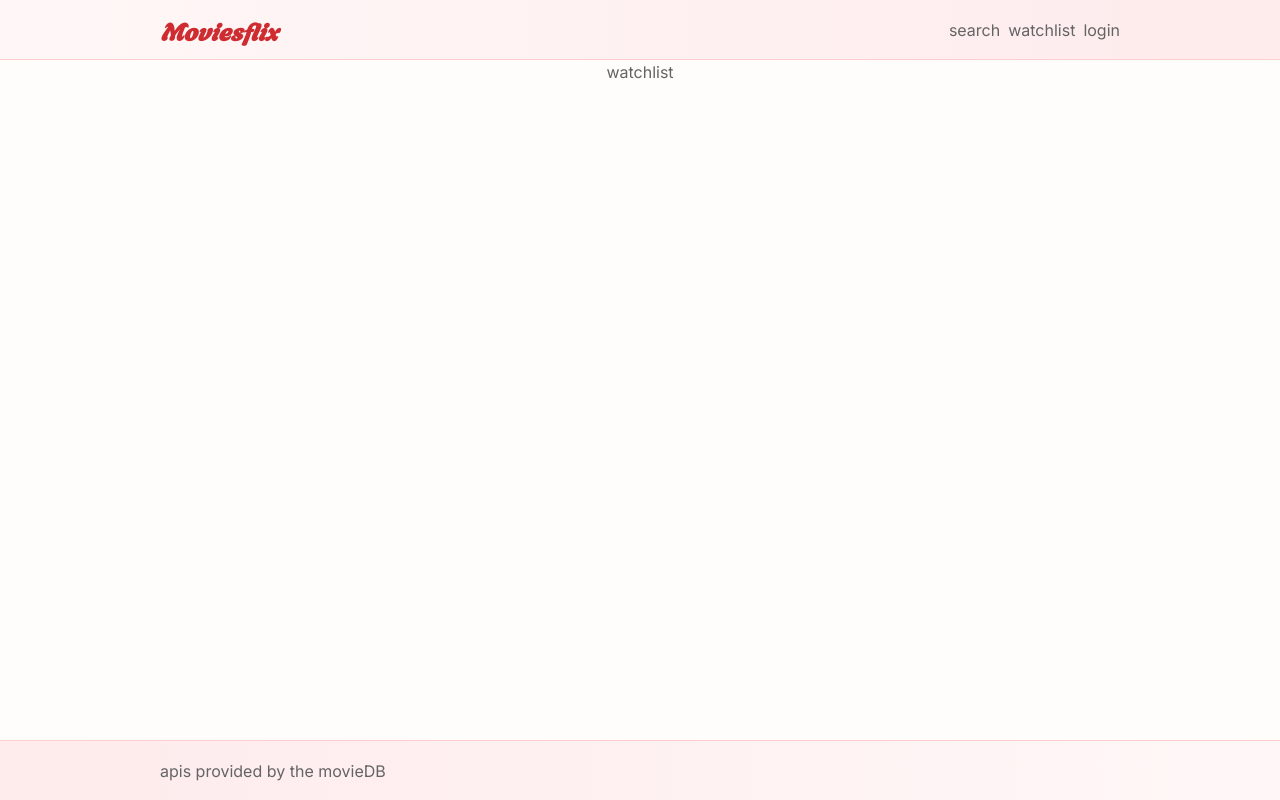
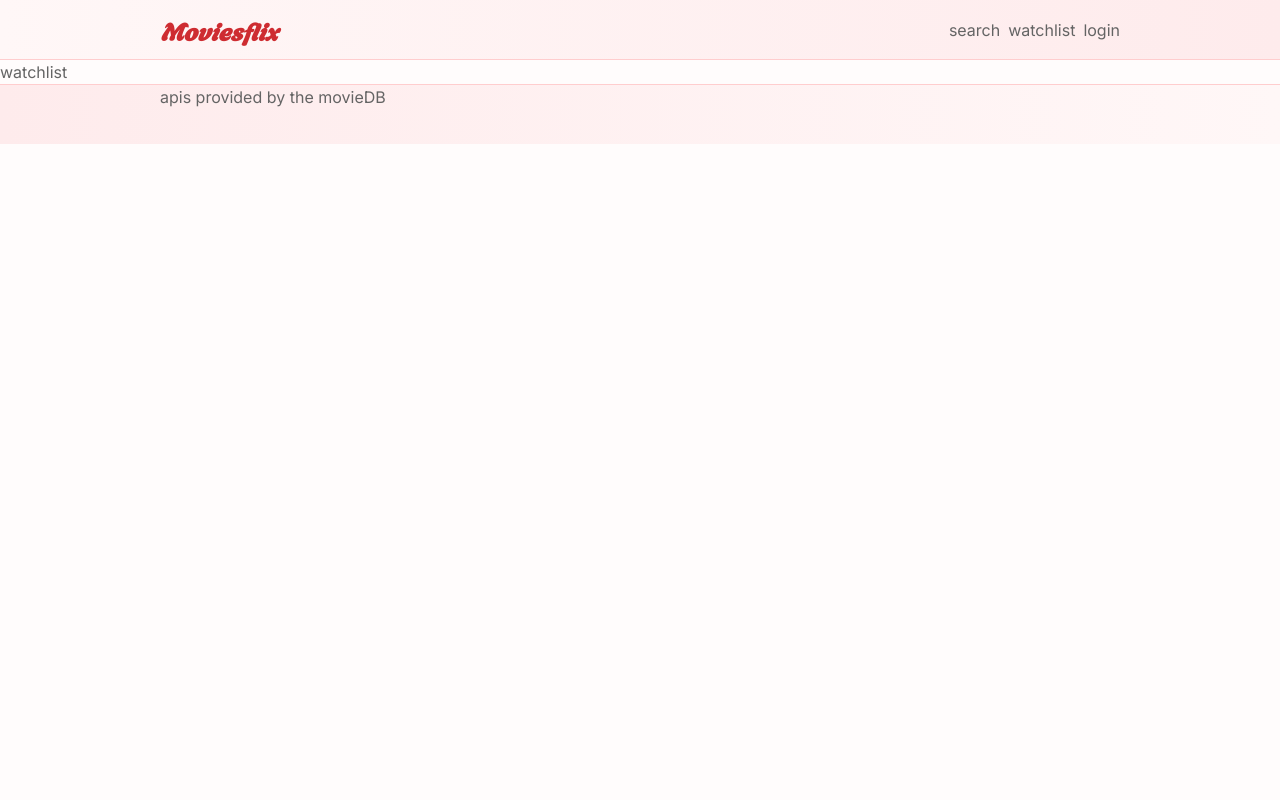
Before and after one commit to GajendrasinghDawar/moviesflix-nextjs, a Next.js app: page /watchlist in a window 1280 px wide. Built offline with nearby package versions, Linux system fonts and the light colour scheme.

Commit message:
got scrollable area in movies route

```diff
--- a/src/app/_components/Carousel.jsx
+++ b/src/app/_components/Carousel.jsx
@@ -11,17 +11,16 @@ export async function Carousel({ movies, view }) {
       <div className="flex overflow-y-hidden  snap-x overflow-x-scroll  gap-1  snap-mandatory scroll-pl-10 py-1 mb-2">
         {movies.map((movie) => {
           return (
-            <Link
-              key={movie.title}
-              href={"#"}
-              className="min-h-[200px]  max-h-[150px] min-w-[150px] max-w-[150px] block relative snap-center"
-            >
+            <Link key={movie.title} href={"#"}>
+              <div className="min-h-[200px]  max-h-[150px] min-w-[150px] max-w-[150px] block relative snap-center">
                 <Image
                   src={getMedia(movie.poster_path, "w300")}
                   alt={movie.title}
                   fill
+                  sizes="100%"
                   className={` object-fill `}
                 />
+              </div>
             </Link>
           )
         })}
--- a/src/app/_components/Footer.jsx
+++ b/src/app/_components/Footer.jsx
@@ -1,9 +1,17 @@
 export function Footer() {
   return (
-    <div className="bg-gradient-to-l from-red2 to-red3 min-h-[60px] border-t border-red5 md:flex  md:justify-center px-2 md:px-0">
-      <footer className="md:w-9/12 flex  items-center">
+    <Container>
+      <footer className="flex  items-center">
         <div>apis provided by the movieDB</div>
       </footer>
+    </Container>
+  )
+}
+
+function Container({ children }) {
+  return (
+    <div className="bg-gradient-to-l from-red2 to-red3 min-h-[60px] border-t border-red5 md:flex  md:justify-center px-2 md:px-0">
+      <div className="md:w-9/12 w-full px-2 md:px-0">{children}</div>
     </div>
   )
 }
--- a/src/app/_components/NavBar.jsx
+++ b/src/app/_components/NavBar.jsx
@@ -1,10 +1,10 @@
 import Link from "next/link"
 import { logoFont } from "../fonts"
+
 export function Navbar() {
   return (
-    //bg-gradient-to-r from-red2 to-red3
-    <div className="bg-gradient-to-r from-red2 to-red3 min-h-[60px] border-b border-red5   md:flex md:justify-center sticky top-0 w-full z-10 ">
-      <nav className="md:w-9/12 flex  items-center justify-center min-h-full w-full px-2 md:px-0 bg-inherit">
+    <Container>
+      <nav className="flex  items-center justify-center min-h-full">
         <Link
           href={"/"}
           className={`text-red11 font-extrabold italic no-underline sm:text-2xl ${logoFont.className} cursor-pointer select-none`}
@@ -17,6 +17,14 @@ export function Navbar() {
           <li>login</li>
         </ul>
       </nav>
+    </Container>
+  )
+}
+
+function Container({ children }) {
+  return (
+    <div className="bg-gradient-to-r from-red2 to-red3 h-[60px] border-b border-red5   md:flex md:justify-center sticky top-0 w-full z-10  ">
+      <div className="md:w-9/12 w-full px-2 md:px-0">{children}</div>
     </div>
   )
 }
--- a/src/app/_components/ResultPage.jsx
+++ b/src/app/_components/ResultPage.jsx
@@ -4,10 +4,10 @@ import { getMedia } from "lib/api"
 
 export function ResultPage({ movies, nextPage }) {
   return (
-    <div className="mb-8 grid gap-2 grid-cols-imageGrid">
+    <div className=" mb-8 h-full grid gap-2 grid-cols-imageGrid ">
       {movies.map((movie) => (
         <Link href={""} key={movie.id}>
-          <div className=" h-[250px] relative ">
+          <div className=" h-[250px] max-h-[250px] relative ">
             <Image
               src={getMedia(movie.poster_path, "w342")}
               alt={movie.title}
--- a/src/app/layout.js
+++ b/src/app/layout.js
@@ -14,15 +14,11 @@ export default function RootLayout({ children }) {
   return (
     <html lang="en">
       <body className={`${inter.className} `}>
-
-        <div className='flex flex-col w-full min-h-screen relative'>
+        <div className='flex flex-col  h-screen relative '>
           <Navbar />
-          <div className='flex-1 md:flex md:justify-center px-2 md:px-0 '>
-            {children}
-          </div>
+          {children}
           <Footer />
         </div>
-
       </body>
     </html>
   )
--- a/src/app/movies/[...view]/page.js
+++ b/src/app/movies/[...view]/page.js
@@ -21,12 +21,23 @@ export default async function MoviesViews({ params, searchParams }) {
     let nextPage = parseInt(page) < total_pages ? parseInt(page) + 1 : null
 
     return (
-        <div className='md:max-w-9/12 md:w-9/12 h-full flex flex-col gap-2 '>
-            <h1> {capitalize(params.view[0])}</h1>
-            <div>
-                <ResultPage movies={results}
-                    nextPage={nextPage ? `/movies/${view}?page=${nextPage}` : null} />
+        <Container>
+            <div> <h1> {capitalize(params.view[0])}</h1></div>
+            <div className='overflow-auto'>
+                <ResultPage
+                    movies={results}
+                    nextPage={nextPage ? `/movies/${view}?page=${nextPage}` : null}
+                />
             </div>
-        </div>
+        </Container>
+
     )
 }
+
+function Container({ children }) {
+    return (
+        <main className='flex-1 ml-auto mr-auto border  h-0 overflow-y-auto md:w-9/12  flex flex-col w-full px-2 md:px-0 '>
+            {children}
+        </main>
+    )
+}
--- a/src/app/page.js
+++ b/src/app/page.js
@@ -12,15 +12,21 @@ export default async function Home() {
   var featuredMovie = trending[0]
 
   return (
-    <main className='md:w-9/12 w-full flex flex-col gap-2'>
+    <Container>
+      <main className='flex flex-col gap-2'>
+        <Hero featuredMovie={featuredMovie} />
+        <Carousel movies={trending} view={views.trending} />
+        <Carousel movies={now_playing} view={views.now_playing} />
+        <Carousel movies={upcoming} view={views.upcoming} />
+      </main>
+    </Container>
 
-      <Hero featuredMovie={featuredMovie} />
-
-      <Carousel movies={trending} view={views.trending} />
-      <Carousel movies={now_playing} view={views.now_playing} />
-      <Carousel movies={upcoming} view={views.upcoming} />
-
-
-    </main>
   )
 }
+function Container({ children }) {
+  return (
+    <div className='flex-1 md:flex md:justify-center px-2 md:px-0 h-0'>
+      <div className="md:w-9/12 w-full px-2 md:px-0">{children}</div>
+    </div>
+  )
+}
```
Lines whose indentation alone changed are shown as unchanged.
